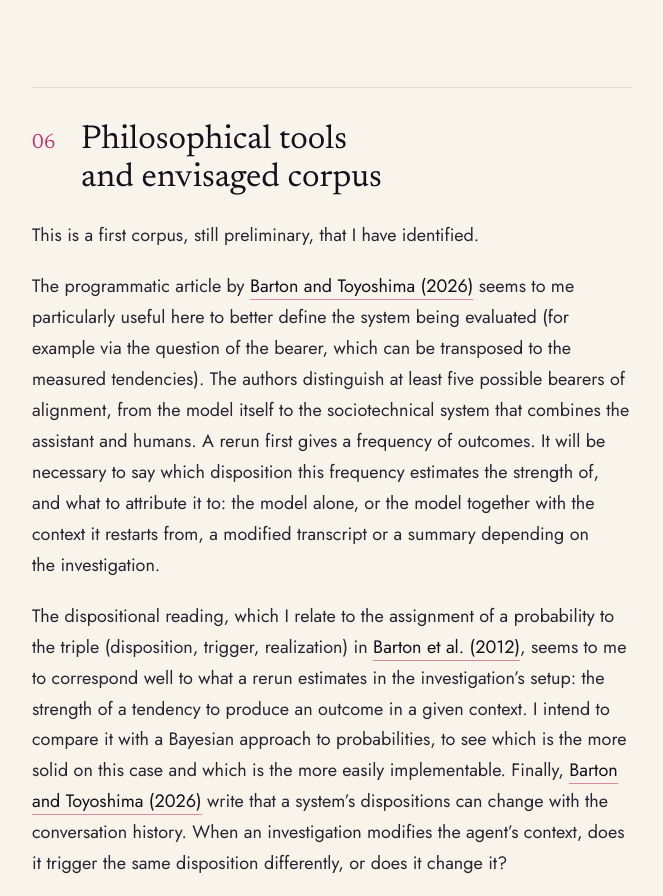
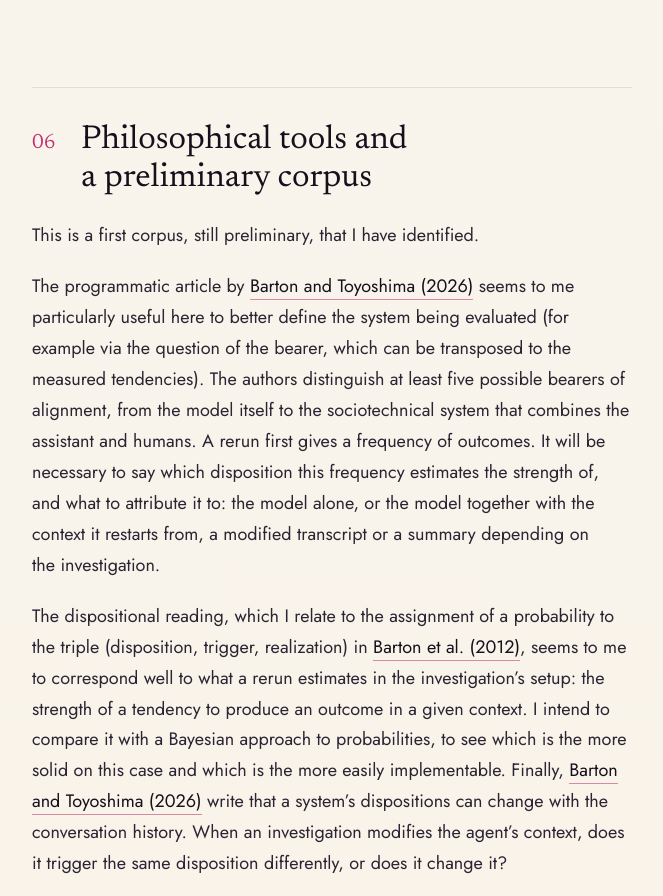
Before and after one commit to chadlis/chadlis.github.io, a plain HTML site: page thesis.html in a window 1280 px wide. Shown: the part 6720-7616 px from the top of the page, without its empty margins (278-941 px from the left). Drawn offline with Linux system fonts and the light colour scheme.

Commit message:
Thesis page: retitle section 06 as 'a preliminary corpus'
Co-Authored-By: Claude Opus 5.5 <noreply@anthropic.com>
Claude-Session: https://claude.ai/code/session_014N3DRL5xLw9p8acdzMWeKa

```diff
--- a/thesis.html
+++ b/thesis.html
@@ -397,7 +397,7 @@ blockquote::before{content:"“"}blockquote::after{content:""}
 </section>
 
 <section id="tools">
-<h2><span class="n">06</span>Philosophical tools and envisaged corpus</h2>
+<h2><span class="n">06</span>Philosophical tools and a preliminary corpus</h2>
 <p>This is a first corpus, still preliminary, that I have identified.</p>
 <p>The programmatic article by <a class="inline-link" href="#r-barton2026">Barton and Toyoshima (2026)</a> seems to me particularly useful here to better define the system being evaluated (for example via the question of the bearer, which can be transposed to the measured tendencies). The authors distinguish at least five possible bearers of alignment, from the model itself to the sociotechnical system that combines the assistant and humans. A rerun first gives a frequency of outcomes. It will be necessary to say which disposition this frequency estimates the strength of, and what to attribute it to: the model alone, or the model together with the context it restarts from, a modified transcript or a summary depending on the investigation.</p>
 <p>The dispositional reading, which I relate to the assignment of a probability to the triple (disposition, trigger, realization) in <a class="inline-link" href="#r-barton2012">Barton et al. (2012)</a>, seems to me to correspond well to what a rerun estimates in the investigation’s setup: the strength of a tendency to produce an outcome in a given context. I intend to compare it with a Bayesian approach to probabilities, to see which is the more solid on this case and which is the more easily implementable. Finally, <a class="inline-link" href="#r-barton2026">Barton and Toyoshima (2026)</a> write that a system’s dispositions can change with the conversation history. When an investigation modifies the agent’s context, does it trigger the same disposition differently, or does it change it?</p>
```
